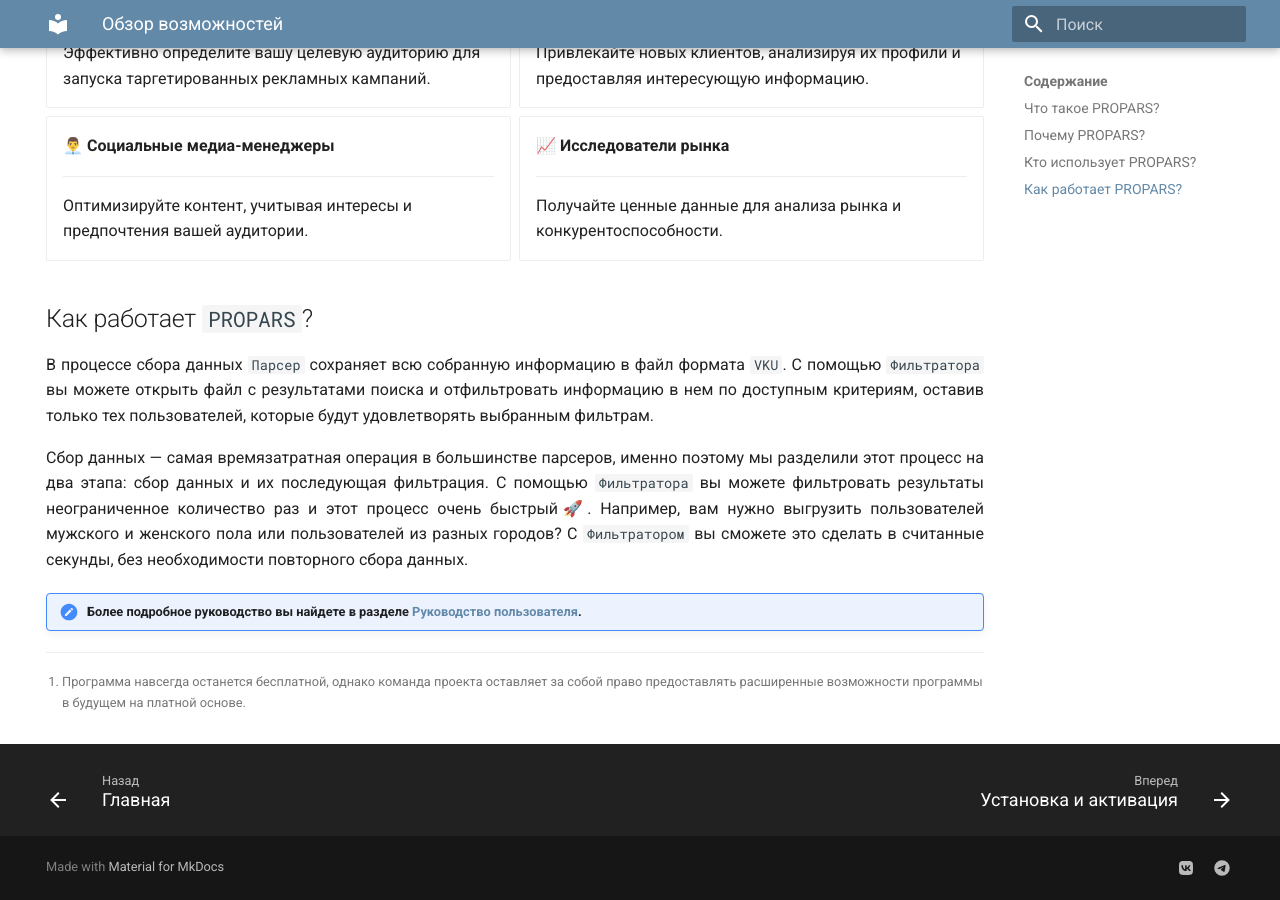
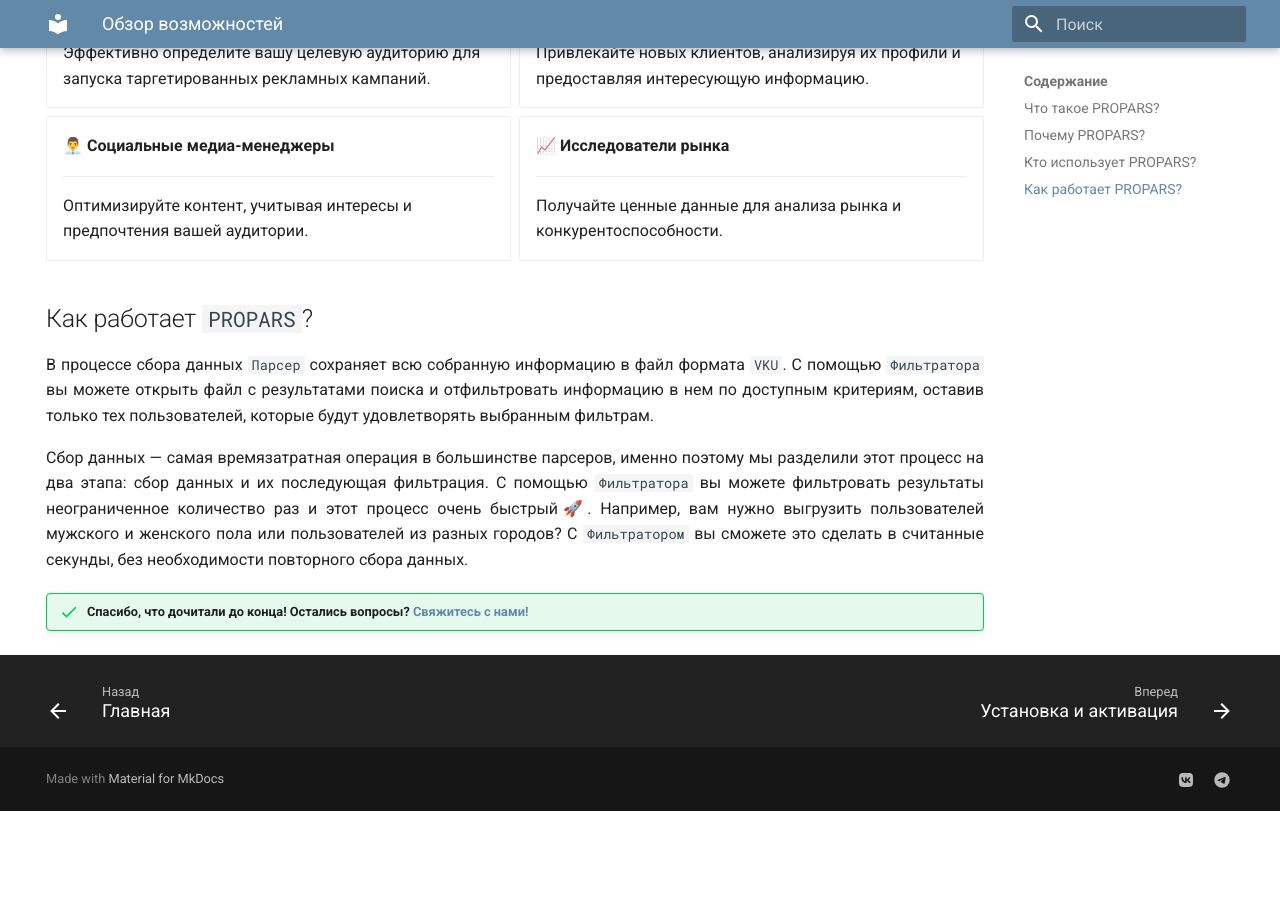
Before and after one commit to VK-Utility/docs, an MkDocs documentation site: the page built from docs/review.md, in a window 1280 px wide and 900 px high, scrolled down 830 px. Built offline with MkDocs 1.6.1 and Material for MkDocs 9.7.7, drawn with Linux system fonts in a browser that asks for light colours; after the commit the page ends 1641 px from its top, so only the background shows below that.

Commit message:
Update 'review' page: remove unused annotation

```diff
--- a/docs/review.md
+++ b/docs/review.md
@@ -74,7 +74,7 @@
   </p>
 </div>
 
-!!! note "Более подробное руководство вы найдете в разделе [Руководство пользователя](./docs/index.md)."
+!!! success "Спасибо, что дочитали до конца! Остались вопросы? <a href="../../../support">Свяжитесь с нами!</a>"
 
 <!-- | Функция | Краткое описание |
 | --- | --- |
@@ -89,5 +89,3 @@
 | [Проверка ссылок на бан](./docs/parser/check-links-for-ban.md) | :slight_smile: |
 | [Экспорт лайкнувших](./docs/parser/export-likers.md) | Сбор лайкнувших |
 | [Пересечение аудитории](./docs/parser/audience-intersection.md) | Сбор пользователей, состоящих сразу в нескольких базах |  -->
-
-[^1]: Программа навсегда останется бесплатной, однако команда проекта оставляет за собой право предоставлять расширенные возможности программы в будущем на платной основе.
```
